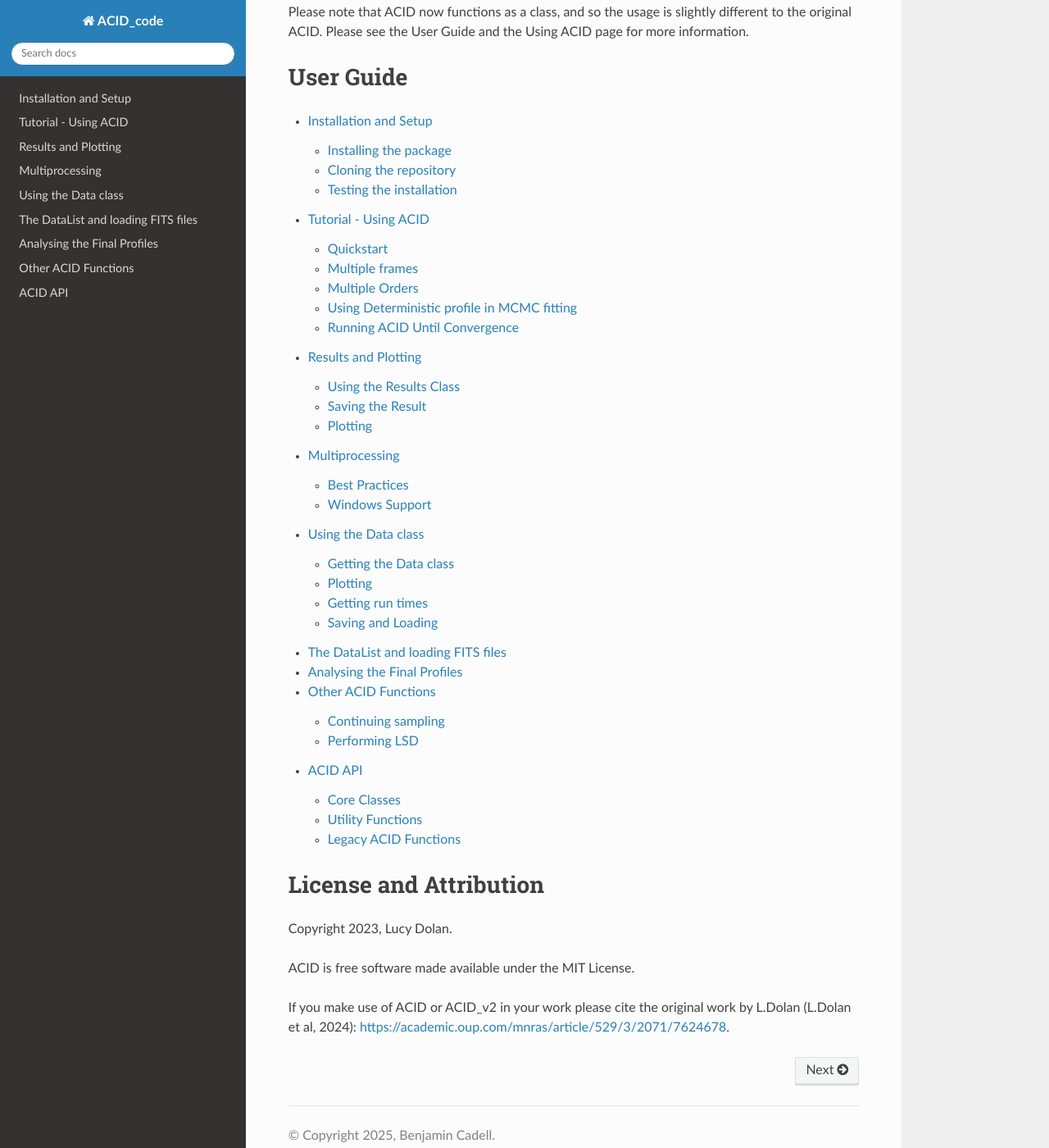
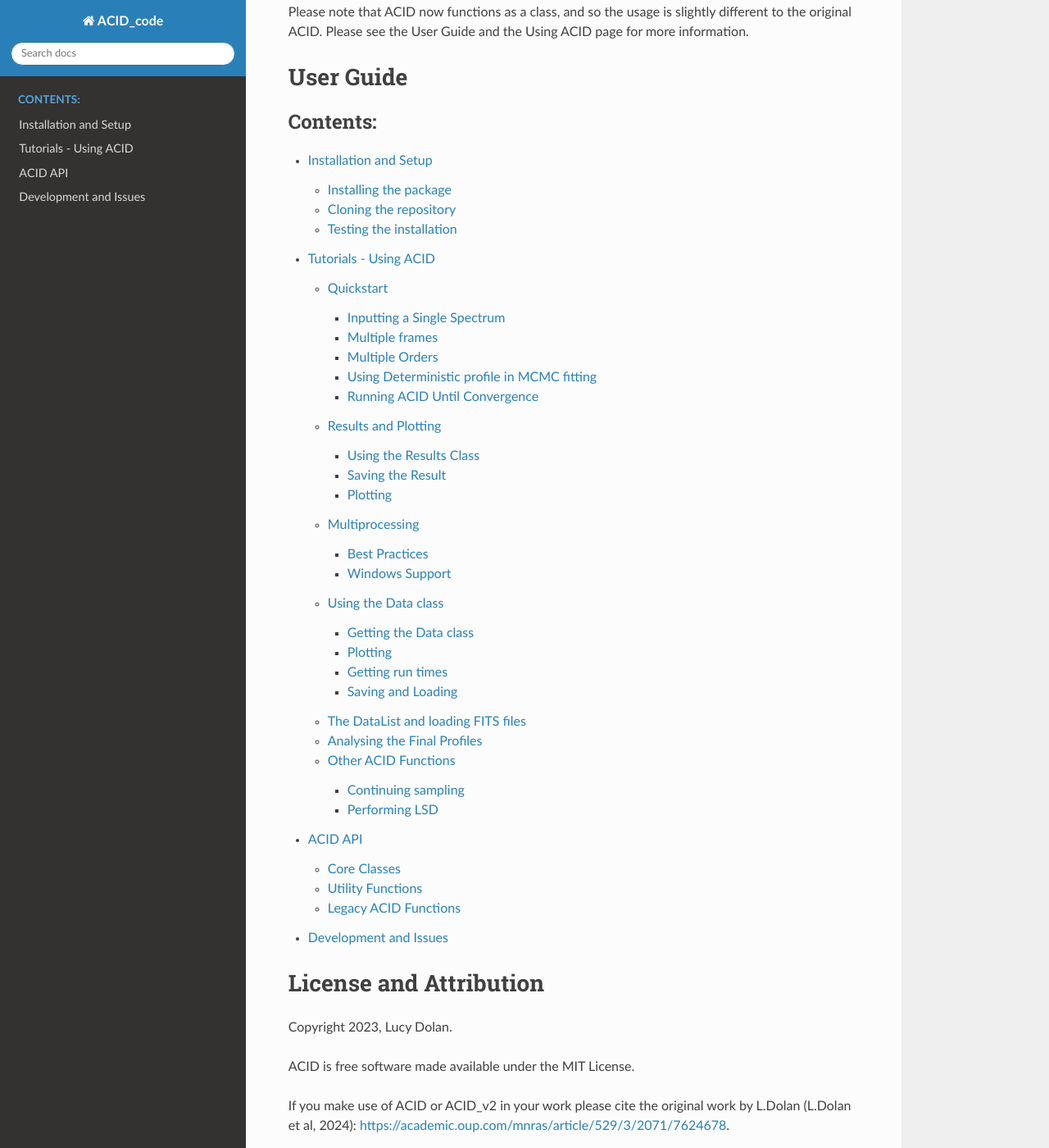
Before and after one commit to ldolan05/ACID, a Sphinx documentation site: the page built from docs/index.rst, in a window 1280 px wide and 1400 px high, scrolled down 1041 px. Shown: the whole window at 82% size. Built offline with Sphinx 7.4.7 and the Read the Docs theme 3.1.0, drawn with Linux system fonts in a browser that asks for light colours.

Commit message:
Major restructure of the readthedocs page for a better layout and better future cross-referencing

```diff
--- /dev/null
+++ b/docs/development.rst
@@ -0,0 +1,4 @@
+.. _development:
+
+Development and Issues
+======================
--- a/docs/index.rst
+++ b/docs/index.rst
@@ -41,17 +41,13 @@ User Guide
 ----------
 
 .. toctree::
-   :maxdepth: 2
+   :maxdepth: 3
+   :caption: Contents:
 
-   Installation and Setup <1_installation>
-   Tutorial - Using ACID <2_using_ACID>
-   Results and Plotting <3_results_and_plotting>
-   Multiprocessing <4_multiprocessing>
-   Using the Data class <5_using_the_data_class>
-   The DataList and loading FITS files <6_datalists>
-   Analysing the Final Profiles <7_profiles>
-   Other ACID Functions <8_other_functions>
-   ACID API <ACID_API>
+   installation
+   using_ACID
+   API
+   development
 
 License and Attribution
 -----------------------
--- a/docs/2_using_ACID.rst
+++ b/docs/using_ACID/tutorial.rst
@@ -1,6 +1,6 @@
 .. _tutorial:
 
-Tutorial - Using ACID
+Quickstart
 ======================
 
 These tutorials require use of the example data included in the example_ folder. See the repository cloning_ section to install the data.
@@ -14,8 +14,8 @@ The main method (ACID) of the Acid class is now a Result class with its own meth
 The legacy ACID and ACID_HARPS functions are still available for backwards compatibility, however it is recommended to use the Acid class for new applications.
 The tutorials below walk through how to use ACID for a variety of applications using the new class structure.
 
-Quickstart
----------------------
+Inputting a Single Spectrum
+----------------------------
 
 ACID returns LSD profiles based on input spectra. First, lets walk through an example for a single spectrum.
 
```
Also changed, not shown: docs/using_ACID.rst (added, +15 -0 lines), docs/API.rst (renamed from docs/ACID_API.rst), docs/installation.rst (renamed from docs/1_installation.rst), docs/using_ACID/data.rst (renamed from docs/5_using_the_data_class.rst), docs/using_ACID/datalists.rst (renamed from docs/6_datalists.rst), docs/using_ACID/multiprocessing.rst (renamed from docs/4_multiprocessing.rst), docs/using_ACID/other_functions.rst (renamed from docs/8_other_functions.rst), docs/using_ACID/profiles.rst (renamed from docs/7_profiles.rst), docs/using_ACID/results.rst (renamed from docs/3_results_and_plotting.rst).
